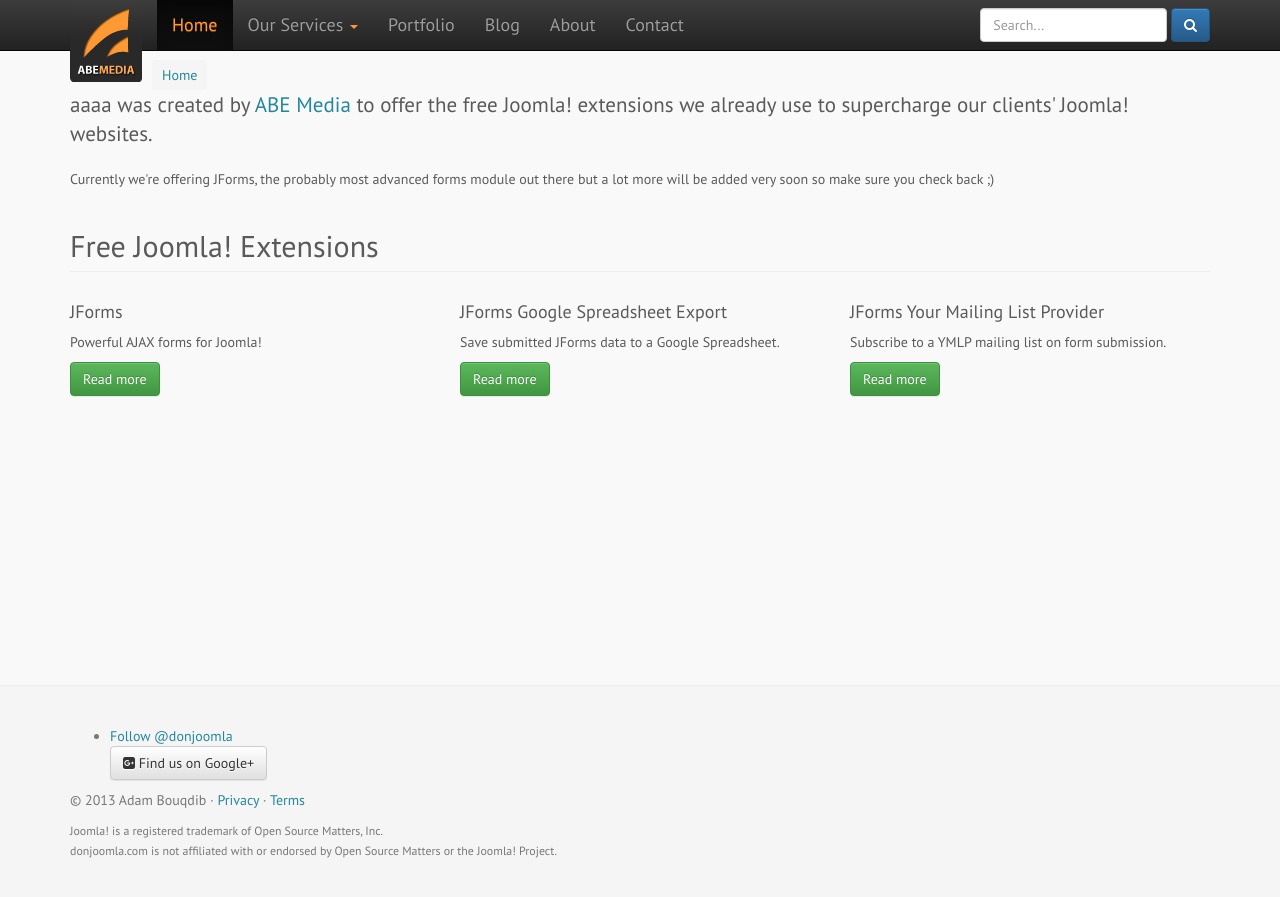
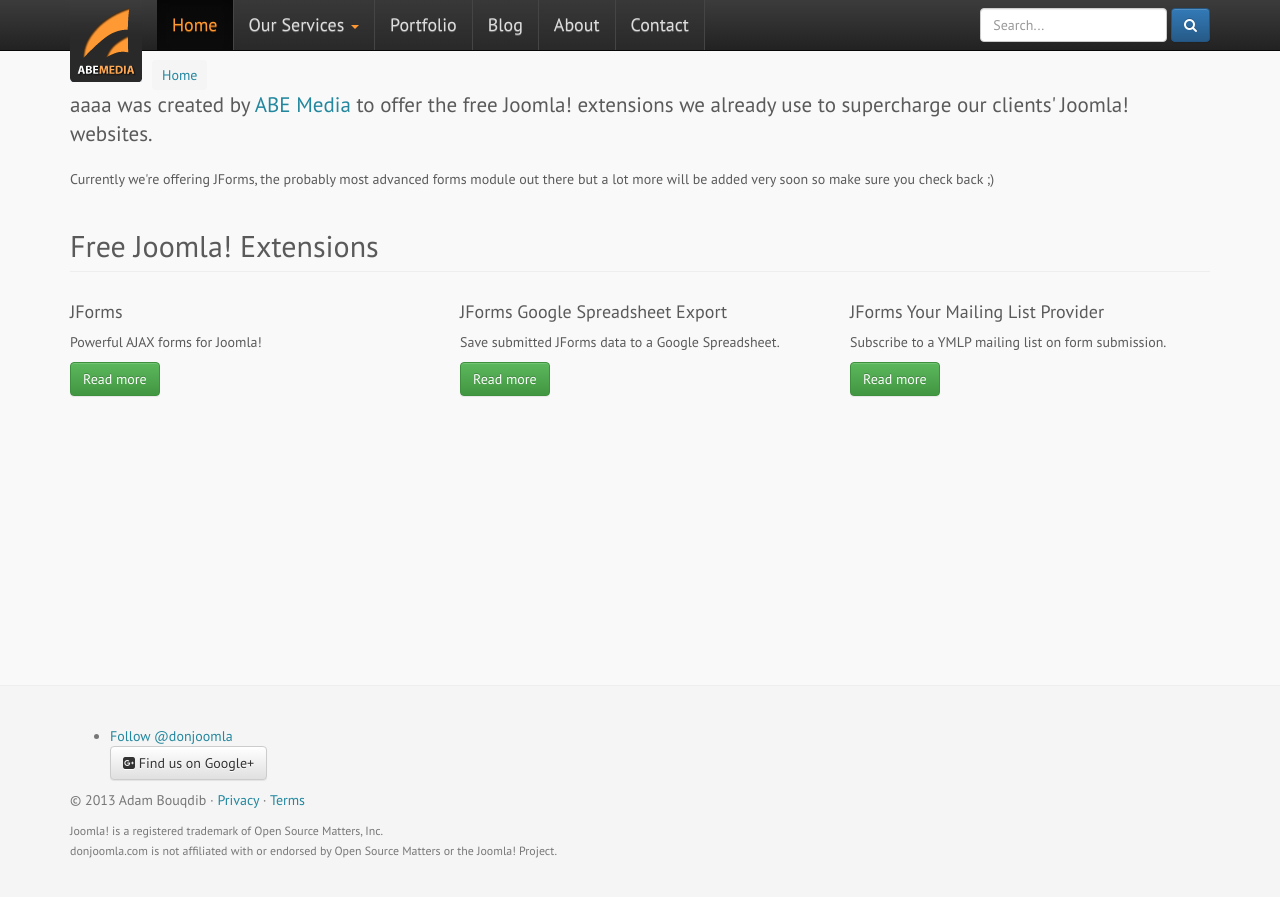
Before and after one commit to abemedia/abemedia.github.io, a Jekyll site: the page built from index.html, in a window 1280 px wide. Shown: the top 897 px of the page. Built offline with Jekyll 4.4.1, drawn with Linux system fonts in a browser that asks for light colours; nearby versions of some CDN libraries.

Commit message:
Update style.css

```diff
--- a/css/style.css
+++ b/css/style.css
@@ -22,7 +22,16 @@
 /* CUSTOMIZE THE NAVBAR
 -------------------------------------------------- */
 .navbar .navbar-nav>li>a {
+	color:#ddd;
 	font-size: 18px;
+	background: -webkit-linear-gradient(top, rgb(56, 56, 56) 0%, rgb(41, 41, 41) 50%, rgb(188, 113, 38) 50%, rgb(245, 147, 49) 91%, rgb(254, 152, 51) 100%);
+	background: -o-linear-gradient(top, rgb(56, 56, 56) 0%, rgb(41, 41, 41) 50%, rgb(188, 113, 38) 50%, rgb(245, 147, 49) 91%, rgb(254, 152, 51) 100%);
+	background: -ms-linear-gradient(top, rgb(56, 56, 56) 0%, rgb(41, 41, 41) 50%, rgb(188, 113, 38) 50%, rgb(245, 147, 49) 91%, rgb(254, 152, 51) 100%);
+	background: -moz-linear-gradient(top, rgb(56, 56, 56) 0%, rgb(41, 41, 41) 50%, rgb(188, 113, 38) 50%, rgb(245, 147, 49) 91%, rgb(254, 152, 51) 100%);
+	background: linear-gradient(top, rgb(56, 56, 56) 0%, rgb(41, 41, 41) 50%, rgb(188, 113, 38) 50%, rgb(245, 147, 49) 91%, rgb(254, 152, 51) 100%);
+	background-size:100% 200%;
+	text-shadow: #666 0px 1px 0px;
+	border-right:1px solid #454545;
 }
 .navbar .navbar-nav>li.active>a {
 	color:#f93;
@@ -31,6 +40,11 @@
 .nav .caret, .nav a:hover .caret {
 	border-top-color: #FF9833;
 	border-bottom-color: #FF9833;
+}
+.navbar .navbar-nav>li:hover>a {
+	background-position:0 -50px;
+	color:#fff;
+	text-shadow: #c60 0px 1px 0px;
 }
 .navbar-brand {
 	padding: 0 15px;
```
